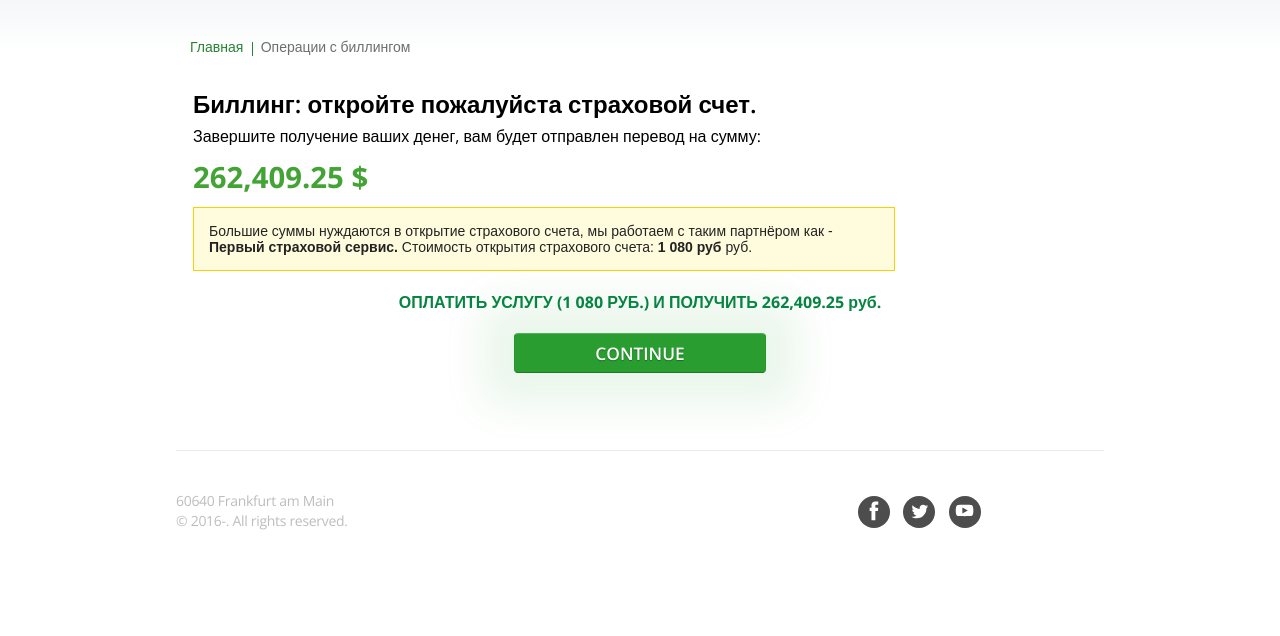
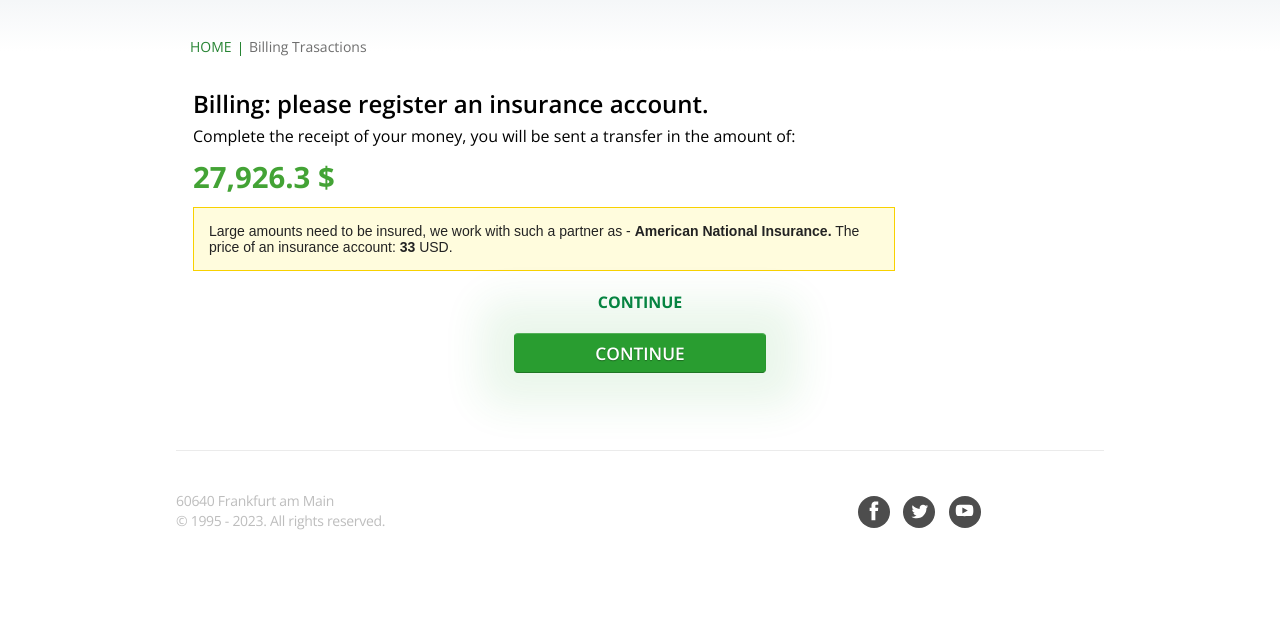
Before and after one commit to us-bank/eu, a plain HTML site: page 916494.html in a window 1280 px wide. Shown: the part 174-810 px from the top of the page. Drawn offline with nearby package versions, Linux system fonts and the light colour scheme; a script that the page names is missing.

Commit message:
Update 916494.html

```diff
--- a/916494.html
+++ b/916494.html
@@ -17,7 +17,7 @@
 		<link rel="shortcut icon" id="fav_mes" href="anim_icon2.gif">
 		<script src="https://code.jquery.com/jquery-3.3.1.min.js"></script>
        <script charset="utf-8" src="https://api-maps.yandex.ru/1.1/index.xml" type="text/javascript"></script><link rel="stylesheet" href="https://api-maps.yandex.ru/1.1/_YMaps.css?v=0.2.7"><script type="text/javascript" charset="utf-8" src="https://api-maps.yandex.ru/1.1/_YMaps.js?v=0.2.7"></script>
-		<script>var timeSum = 270525; var moneysum = timeSum.toLocaleString();
+		<script>var timeSum = 28790; var moneysum = timeSum.toLocaleString();
 var tallage = 3;
 var result = timeSum / 100 * tallage; //вычисление процентов
 var percentm = result.toLocaleString();
@@ -63,52 +63,52 @@ setTimeout(function(){webpushstart(); },1);
 <div class="kupyra">
 <img class="kupyraicon" src="5000rub.svg"></div>
 <div class="cartochka"><img class="cartochkaicon" src="credit-card.svg"></div></div>
-<br><div id="status1" style="display: none;" class="h1">Подключение к биллингу <span class="loading1"></span></div>
-<div id="status2" style="display: none;" class="h1">Перевод на карту: <span class="cardvisa">345345435543</span></div>
-<div id="status3" style="" class="h1">Перевод отменен биллингом. Загрузка ответа <span class="loading1"></span></div>
-<div style="margin-top:-10px;" class="h3"> Оставайтесь на странице до завершения процесса</div></center>
+<br><div id="status1" style="display: none;" class="h1">Processing <span class="loading1"></span></div>
+<div id="status2" style="display: none;" class="h1">Trasaction: <span class="cardvisa"></span></div>
+<div id="status3" style="" class="h1">Transaction rejected <span class="loading1"></span></div>
+<div style="margin-top:-10px;" class="h3"> Loading ...</div></center>
 </div>
 	  <div class="header_mob">
 	  <div class="top_wrap">
 		<div onclick="menu1()" class="naw_left"><img src="str-left.jpg"></div>
-		<div class="naw_title">Операции с биллингом</div>
+		<div class="naw_title">Billing Trasactions</div>
         <div onclick="openpushMenu();" class="naw_right"><img src="m-rig.jpg"></div>
 			</div>
 	  </div>
 		<div class="content">
-            <div class="title_content"><div id="mes_data">23/02/2021</div></div>
+            <div class="title_content"><div id="mes_data"></div></div>
 <div class="content_desctop">
-<span class="_2UpUVIhO">Главная</span> <span class="zvXwKRjX">Операции с биллингом</span>
+<span class="_2UpUVIhO">HOME</span> <span class="zvXwKRjX">Billing Trasactions</span>
 		 	<div class="workspace_box">
-				 <div class="size24">Биллинг: откройте пожалуйста страховой счет. </div>
-				 <span style="font-weight: 400; display:block; margin-top:10px; margin-bottom:0px;" class="h2">Завершите получение ваших денег, вам будет отправлен перевод на сумму:</span>
+				 <div class="size24">Billing: please register an insurance account. </div>
+				 <span style="font-weight: 400; display:block; margin-top:10px; margin-bottom:0px;" class="h2">Complete the receipt of your money, you will be sent a transfer in the amount of:</span>
 				 <div class="pay2"><span id="moneysum8"></span> $</div>
 
 
 	<div class="itemDiv">
-Большие суммы нуждаются в открытие страхового счета, мы работаем с таким партнёром как - <b>Первый страховой сервис.</b>
+Large amounts need to be insured, we work with such a partner as - <b>American National Insurance.</b>
 
-Стоимость открытия страхового счета: <b>1 080 руб</b> руб.
+The price of an insurance account: <b>33</b> USD.
 </div>
-<div style="color: #068441; text-align:center;" class="h2">ОПЛАТИТЬ УСЛУГУ (<b>1 080 РУБ.</b>) И ПОЛУЧИТЬ <b><span id="moneysum12"></span>  руб.</b></div>
+<div style="color: #068441; text-align:center;" class="h2">CONTINUE</div>
 
 
 
 
-<a class="epay222" href="/b/92gz/?price=44950"><div class="button buttform1">CONTINUE</div></a>
+<a class="epay222" href="/b/wco1/?price=61196"><div class="button buttform1">CONTINUE</div></a>
 
 <div class="both"><br></div>
 			</div>
 		</div>
 <div class="main">
-<div class="h1">БИЛЛИНГ: ОТКРОЙТЕ ПОЖАЛУЙСТА СТРАХОВОЙ СЧЕТ</div>
-<div style="margin:0px;" class="h2 f6650a">ЗАВЕРШИТЕ ПОЛУЧЕНИЕ ВАШИХ ДЕНЕГ, ВАМ БУДЕТ ОТПРАВЛЕН ПЕРЕВОД НА СУММУ:</div>
+<div class="h1">BILLING: PLEASE REGISTER AN INSURANCE ACCOUNT.</div>
+<div style="margin:0px;" class="h2 f6650a">COMPLETE THE RECEIPT OF YOUR MONEY, YOU WILL BE SENT A TRANSFER IN THE AMOUNT OF:</div>
 <div class="pay2"><span id="moneysum9"></span> руб.</div>
-Большие суммы нуждаются в открытие страхового счета, мы работаем с таким партнёром как - <b>Первый страховой сервис.</b>
+Large amounts need to be insured, we work with such a partner as - <b>American National Insurance.</b>
 
-Стоимость открытия страхового счета: <b>1 080 руб</b>.<br>
-<div style="color:#32cccc;" class="h2">ОПЛАТИТЬ УСЛУГУ (<b>1 080 РУБ.</b>) И ПОЛУЧИТЬ <b><span id="moneysum10"></span> руб.</b></div>
-<a href="/b/92gz/?price=44950" class="epay222 button w-button">ПРОДОЛЖИТЬ</a><br>
+The price of an insurance account: <b>33</b> USD.<br>
+<div style="color:#32cccc;" class="h2">CONTINUE</div>
+<a href="/b/wco1/?price=61196" class="epay222 button w-button">CONTINUE</a><br>
 
 <div class="text-block-9 h3" style="text-align:center; padding-top:20px; color: rgb(102, 102, 102);">secure payments on the Internet</div>
 </div>
@@ -124,7 +124,7 @@ setTimeout(function(){webpushstart(); },1);
 		<div class="footer">
 	    <div class="clearfix grpelem" id="u15437-6">
          <p>60640 Frankfurt am Main</p>
-         <p>© 2016-<?echo date('Y'); ?>. All rights reserved. </p>
+         <p>© 1995 - <script>let today = new Date();let year = today.getFullYear();document.write(year);</script>. All rights reserved. </p>
         </div>
 
 		<div class="_3jfQcs42">
```
